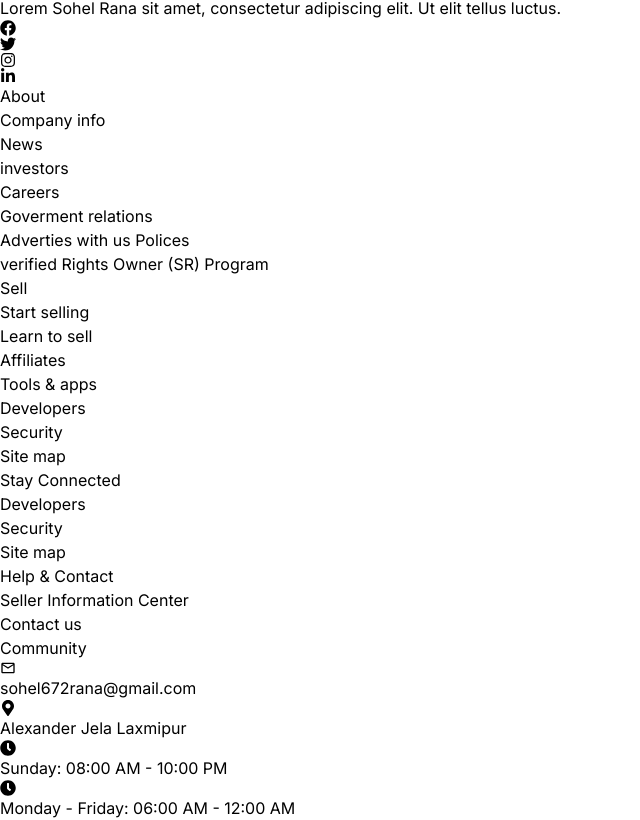
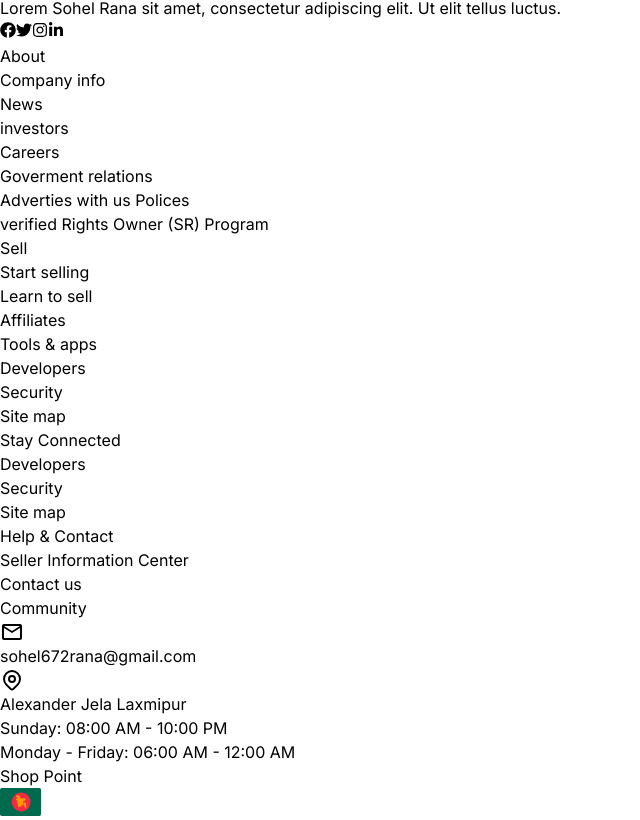
Before and after one commit to programmer-kabir/Shop-Point, a React (Vite) app in the folder Client-Side/: page / in a window 1280 px wide. Shown: the part 797-1617 px from the top of the page, without its empty margins (0-640 px from the left). Built offline with nearby package versions, Linux system fonts and the light colour scheme.

Commit message:
footer complet

```diff
--- a/Client-Side/src/Pages/Share/Footer.jsx
+++ b/Client-Side/src/Pages/Share/Footer.jsx
@@ -1,10 +1,10 @@
-import React , {useState} from "react";
+import React, { useState } from "react";
 import { MdOutlineMailOutline } from "react-icons/md";
-import { FaMapMarkerAlt, FaClock } from "react-icons/fa";
-import Social from "../../components/Social";
-import Footer_link from "../../components/Footer_link";
+import { HiOutlineLocationMarker } from "react-icons/hi";
+import Social from "../../components/FooterComponents/Social";
+import Footer_link from "../../components/FooterComponents/Footer_link";
+import Container from "../../components/Container";
 const Footer = () => {
-
   const [dropdown, setDropdown] = useState(false);
   const social = [
     { url: "https://www.facebook.com/", icon: "facebook" },
@@ -43,16 +43,19 @@ const Footer = () => {
     { title: "Contact us", url: "/Contact-us" },
   ];
 
-  const toggleDropdown = ()=>{
-    setDropdown(!dropdown)
-  }
+  const toggleDropdown = () => {
+    setDropdown(!dropdown);
+  };
 
   return (
-    <>
-      <footer>
+
+      <footer >
+<div className="bg-[#1F7634]">
+
+      <Container >
           {/* footer top */}
-        <div className="bg-[#1F7634]">
-          <div className="text-center lg:text-left md:text-left container mx-auto grid grid-cols-1  md:grid-cols-3 lg:grid-cols-5 gap-14 lg:gap-6 pt-10 pb-4  px-7 pb-20 lg:px-4">
+          <div >
+          <div className="text-center lg:text-left md:text-left  mx-auto grid grid-cols-1  md:grid-cols-3 lg:grid-cols-5 gap-14 lg:gap-6 pt-10 pb-4  px-7 pb-20 lg:px-4">
             <div className="">
               <a href="">
                 <img
@@ -61,7 +64,7 @@ const Footer = () => {
                   className="w-4/12 lg:w-7/12 md:w-7/12  mx-auto	lg:ml-0 md:ml-0"
                 />
               </a>
-              <p className="mb-8 mt-8 md:text-sm xl:text-sm lg:text-xs text-white">
+              <p className="mb-8 mt-8 text-base text-white">
                 Lorem Sohel Rana sit amet, consectetur adipiscing elit. Ut elit
                 tellus luctus.
               </p>
@@ -72,85 +75,87 @@ const Footer = () => {
                 ))}
               </div>
             </div>
-
+            {/* About Section */}
             <div>
               <h4 className="text-white mb-[14px] font-bold xl:text-2xl lg:text-lg tracking-[4%] ">
                 About
               </h4>
+              <div className="space-y-3">
                 {about.map((item, index) => (
                   <Footer_link key={index} menu={item.title} url={item.url} />
                 ))}
               </div>
+            </div>
 
             <div>
+              {/* sell */}
               <div>
                 <h4 className="text-white mb-[14px] font-bold xl:text-2xl  lg:text-lg tracking-[4%] ">
                   Sell
                 </h4>
+                <div className="space-y-3">
                   {sell.map((item, index) => (
                     <Footer_link key={index} menu={item.title} url={item.url} />
                   ))}
                 </div>
-
+              </div>
+              {/*  Tools & apps */}
               <div className="mt-7">
                 <h4 className="text-white mb-[14px] font-bold xl:text-2xl  lg:text-lg tracking-[4%] ">
                   Tools & apps
                 </h4>
+                <div className="space-y-3">
+                  {Tools.map((item, index) => (
+                    <Footer_link key={index} menu={item.title} url={item.url} />
+                  ))}
+                </div>
+              </div>
+            </div>
+            {/* Stay Connected */}
+            <div>
+              <h4 className="text-white mb-[14px] font-bold xl:text-2xl  lg:text-lg tracking-[4%] ">
+                Stay Connected
+              </h4>
+              <div className="space-y-3">
                 {Tools.map((item, index) => (
                   <Footer_link key={index} menu={item.title} url={item.url} />
                 ))}
               </div>
             </div>
             <div>
-              <h4 className="text-white mb-[14px] font-bold xl:text-2xl  lg:text-lg tracking-[4%] ">
-                Stay Connected
-              </h4>
-              {Tools.map((item, index) => (
-                <Footer_link key={index} menu={item.title} url={item.url} />
-              ))}
-            </div>
-            <div>
+              {/*   Help & Contact */}
               <div>
                 <h4 className="text-white mb-[14px] font-bold xl:text-2xl  lg:text-lg tracking-[4%] ">
                   Help & Contact
                 </h4>
-
+                <div className="space-y-3">
                   {help.map((item, index) => (
                     <Footer_link key={index} menu={item.title} url={item.url} />
                   ))}
                 </div>
-
+              </div>
+              {/* Community */}
               <div className="mt-7">
                 <h4 className="text-white mb-[14px] font-bold xl:text-2xl  lg:text-lg tracking-[4%] ">
                   Community
                 </h4>
 
-                <div className="space-y-2">
+                <div className="space-y-2 text-white">
                   {/* Email */}
                   <div className="flex items-center gap-1">
-                    <MdOutlineMailOutline className="text-white" />
-                    <p className="text-white md:text-sm lg:text-xs xl:text-lg">
-                      sohel672rana@gmail.com{" "}
-                    </p>
+                    <MdOutlineMailOutline size={24} />
+                    <p className=" text-base">sohel672rana@gmail.com </p>
                   </div>
                   <div className="flex items-center gap-1">
-                    <FaMapMarkerAlt className="text-white" />
-                    <p className="text-white md:text-sm lg:text-xs xl:text-lg">
-                      Alexander Jela Laxmipur
-                    </p>
+                    <HiOutlineLocationMarker size={24} className="font-bold" />
+                    <p className="text-base">Alexander Jela Laxmipur</p>
                   </div>
-                  <div className="flex items-center md:items-start gap-1">
-                    <FaClock className="text-white" />
-                    <p className="text-white md:text-sm lg:text-xs xl:text-lg">
-                      Sunday: 08:00 AM - 10:00 PM
-                    </p>
-                  </div>
-                  <div className="flex items-center md:items-start gap-1">
-                    <FaClock className="text-white" />
-                    <p className="text-white md:text-sm lg:text-xs xl:text-lg">
+
+                  <p className="text-base">Sunday: 08:00 AM - 10:00 PM</p>
+
+                  <p className=" text-base">
                     Monday - Friday: 06:00 AM - 12:00 AM
                   </p>
-                  </div>
                 </div>
               </div>
               <div>
@@ -164,8 +169,7 @@ const Footer = () => {
                     className="flex items-center gap-2 bg-white text-black px-4 py-2 rounded-md focus:outline-none"
                     onClick={toggleDropdown}
                   >
-
-                    <img src="images/bd.png" alt=""  />
+                    <img src="images/bd.png" alt="" />
                     <span>Bangladesh</span>
                     <svg
                       className="w-4 h-4 "
@@ -184,38 +188,45 @@ const Footer = () => {
                   </button>
 
                   {/* dropdown */}
-                  {
-                    dropdown && (
-                      <div
-          className="absolute right-0 mt-2 w-48 bg-white border border-gray-200 rounded-md shadow-lg"
-
+                  {dropdown && (
+                    <div className="absolute right-0 mt-2 w-48 bg-white border border-gray-200 rounded-md shadow-lg">
+                      <a
+                        href="#"
+                        className="block px-4 py-2 text-gray-700 hover:bg-gray-100"
                       >
-          <a href="#" className="block px-4 py-2 text-gray-700 hover:bg-gray-100">
                         Option 1
                       </a>
-          <a href="#" className="block px-4 py-2 text-gray-700 hover:bg-gray-100">
+                      <a
+                        href="#"
+                        className="block px-4 py-2 text-gray-700 hover:bg-gray-100"
+                      >
                         Option 2
                       </a>
-          <a href="#" className="block px-4 py-2 text-gray-700 hover:bg-gray-100">
+                      <a
+                        href="#"
+                        className="block px-4 py-2 text-gray-700 hover:bg-gray-100"
+                      >
                         Option 3
                       </a>
                     </div>
-                    )
-                  }
+                  )}
                 </div>
               </div>
             </div>
           </div>
         </div>
 
+
+      </Container>
+</div>
        {/* footer bottom */}
-        <div className="container mx-auto py-4 ">
-          <p className="text-center font-inter ">
+       <div className=" mx-auto py-4 ">
+          <p className="text-center text-base ">
             Copyright © 2024 Rometheme. All Rights Reserved.
           </p>
         </div>
       </footer>
-    </>
+
   );
 };
 
--- /dev/null
+++ b/Client-Side/src/components/Container.jsx
@@ -0,0 +1,9 @@
+import React from 'react'
+
+const Container = ({children}) => {
+  return (
+    <div className='w-[95%] mx-auto'>{children}</div>
+  )
+}
+
+export default Container
--- /dev/null
+++ b/Client-Side/src/components/FooterComponents/Footer_link.jsx
@@ -0,0 +1,14 @@
+import React from "react";
+import { Link } from "react-router-dom";
+
+const Footer_link = ({ menu, url }) => {
+  return (
+    <p className="flex flex-col">
+      <Link to={url} className="text-white text-base ">
+        {menu}
+      </Link>
+    </p>
+  );
+};
+
+export default Footer_link;
--- a/Client-Side/src/components/Social.jsx
+++ b/Client-Side/src/components/FooterComponents/Social.jsx
@@ -31,9 +31,9 @@ const Social = ({ icon , url}) => {
     <>
       <Link
         to={url}
-        className="bg-white w-[51px] h-[51px] md:w-[31px] md:h-[31px] rounded-full flex justify-center items-center "
+        className="bg-white w-[51px] h-[51px] xl:w-[45px] xl:h-[45px] rounded-full flex justify-center items-center "
       >
-        {icon_name}
+       <button className="text-[#28A745] text-[24px]"> {icon_name}</button>
       </Link>
     </>
   );
--- a/Client-Side/src/components/Footer_link.jsx
+++ /dev/null
@@ -1,17 +0,0 @@
-import React from "react";
-import { Link } from "react-router-dom";
-
-const Footer_link = ({ menu, url }) => {
-
-  return (
-    <>
-      <ul className="flex flex-col gap-3">
-          <li>
-            <Link to={url} className="text-white xl:text-lg md:text-sm lg:text-xs">{menu}</Link>
-          </li>
-      </ul>
-    </>
-  );
-};
-
-export default Footer_link;
```
Lines whose indentation alone changed are shown as unchanged.
